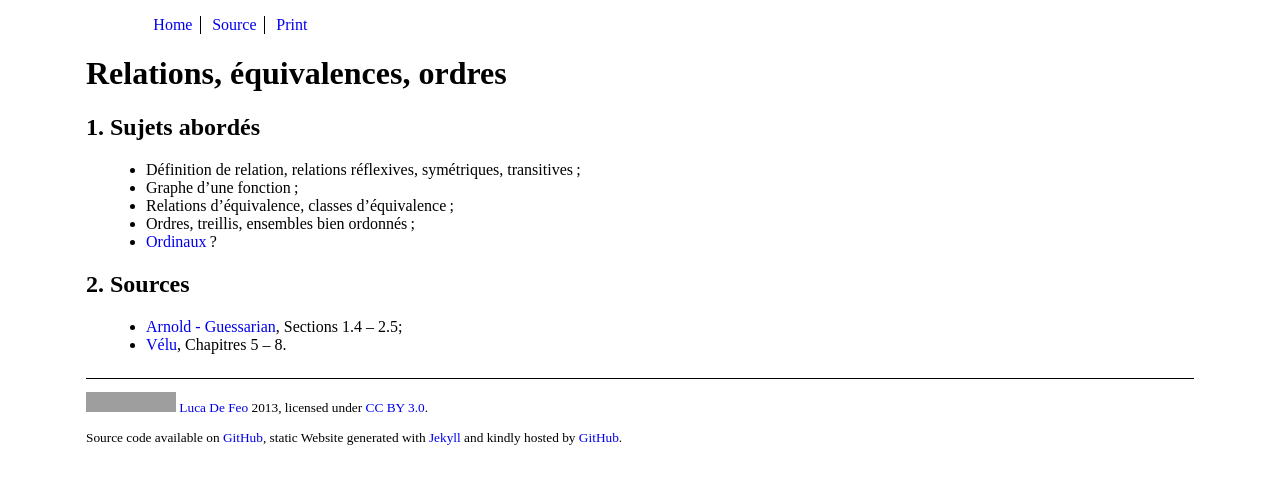
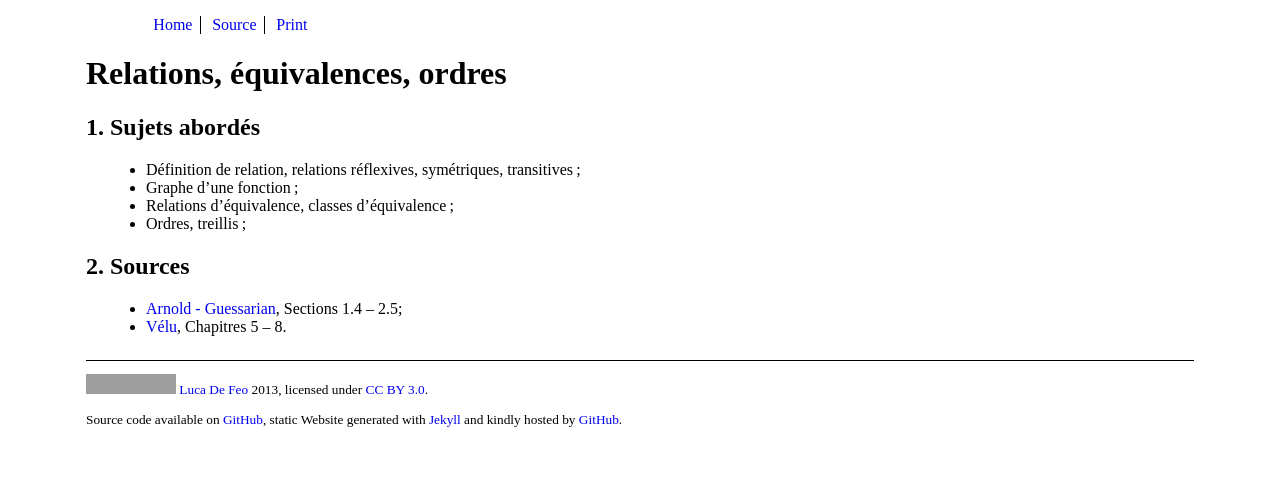
Before and after one commit to defeo/esb1math, a Jekyll site: the page built from _posts/0000-01-01-relations-equivalences-ordres.md, in a window 1280 px wide. Shown: the top 484 px of the page. Built offline with Jekyll 4.4.1, drawn with Linux system fonts in a browser that asks for light colours; grey boxes are pictures that could not be loaded.

Commit message:
Lowered ambitions

```diff
--- a/_posts/0000-01-01-relations-equivalences-ordres.md
+++ b/_posts/0000-01-01-relations-equivalences-ordres.md
@@ -8,8 +8,7 @@ title: Relations, équivalences, ordres
 * Définition de relation, relations réflexives, symétriques, transitives ;
 * Graphe d'une fonction ;
 * Relations d'équivalence, classes d'équivalence ;
-* Ordres, treillis, ensembles bien ordonnés ;
-* [Ordinaux](http://fr.wikipedia.org/wiki/Nombre_ordinal) ?
+* Ordres, treillis ;
 
 
 ## Sources
```
